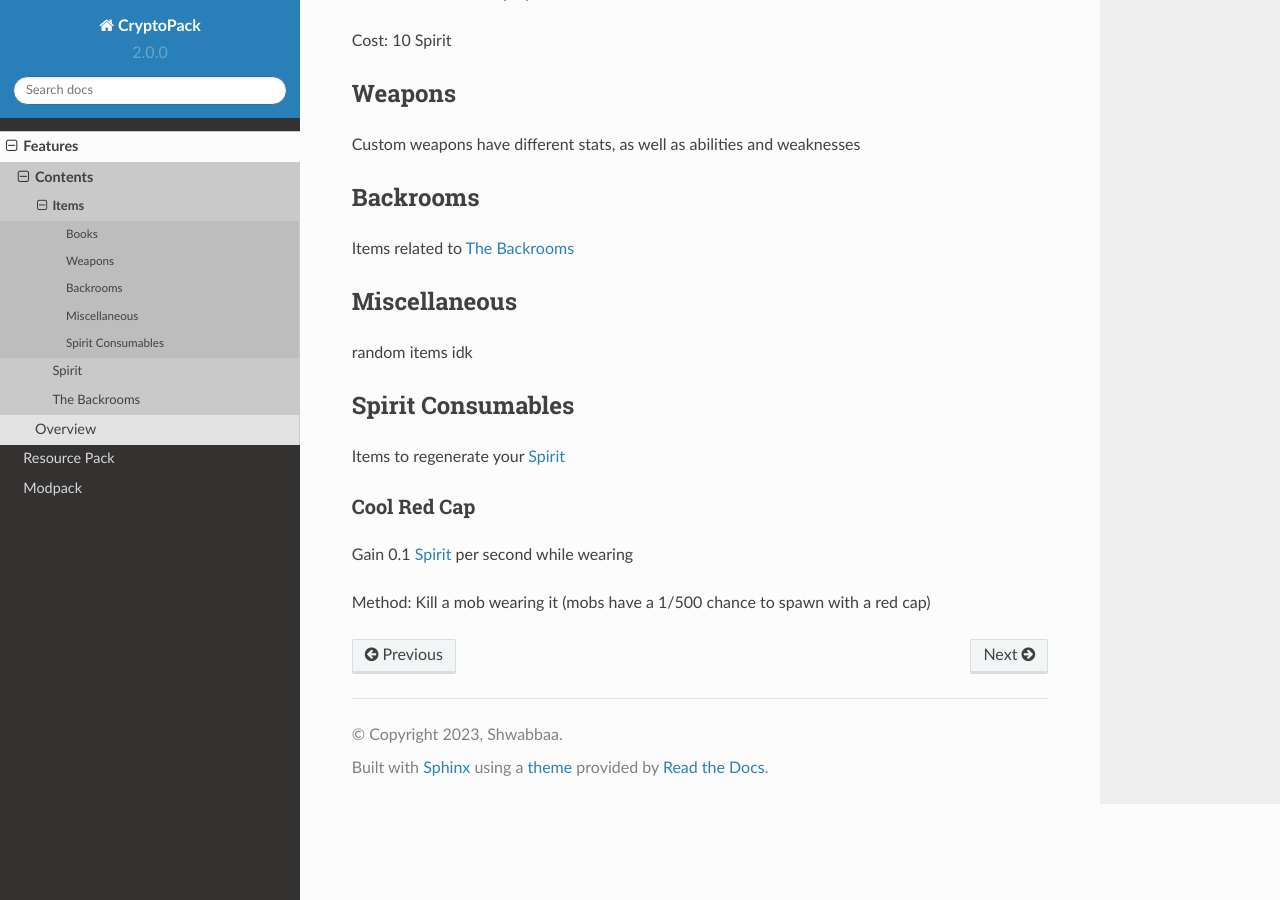
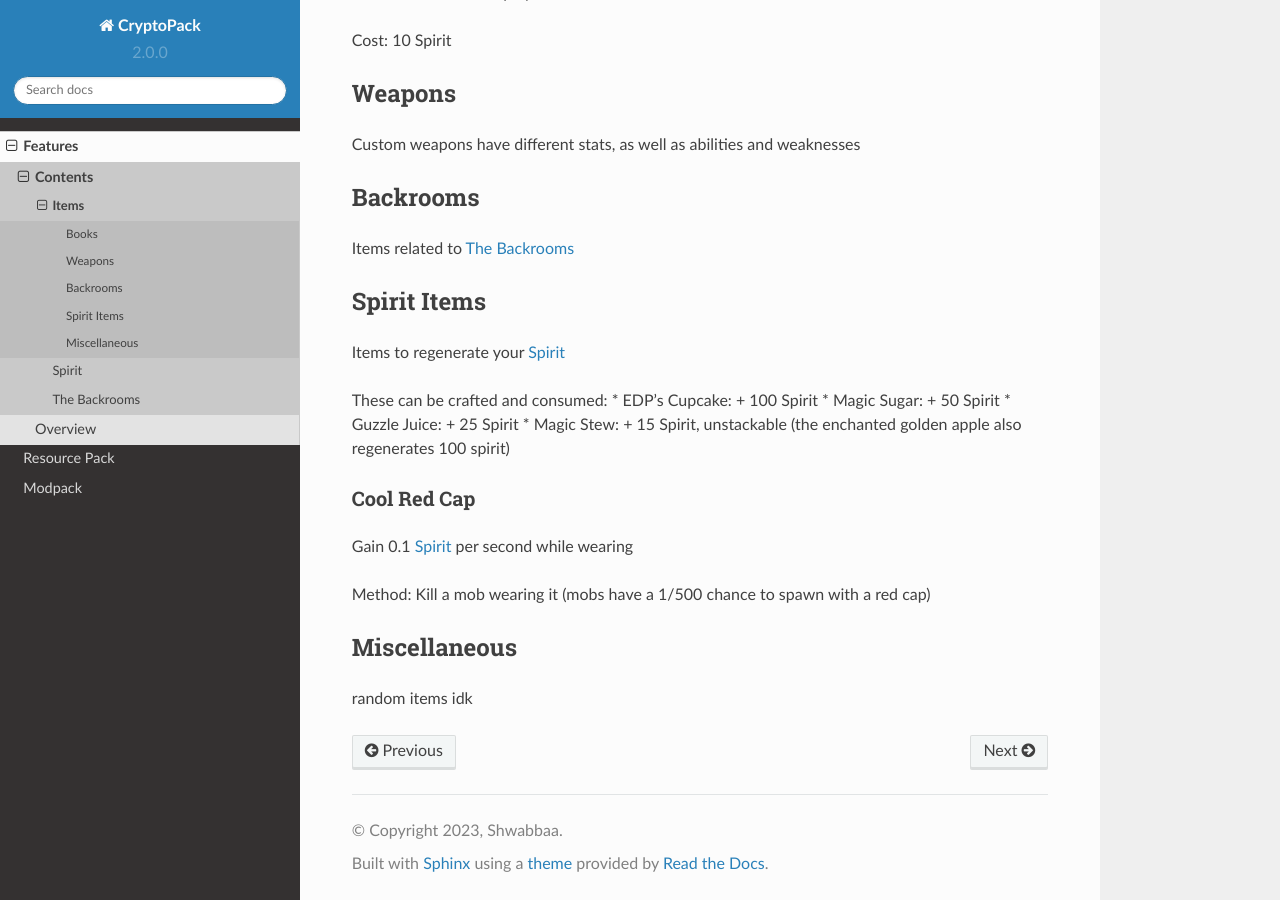
Before and after one commit to Shwabbaa/cryptopack-docs, a Sphinx documentation site: the page built from docs/source/features/items.rst, in a window 1280 px wide and 900 px high, scrolled down 5703 px. Built offline with Sphinx 7.4.7 and the Read the Docs theme 2.0.0, drawn with Linux system fonts in a browser that asks for light colours; pages that are not in the unit, such as notebooks, are missing from menus.

Commit message:
Update items.rst

```diff
--- a/docs/source/features/items.rst
+++ b/docs/source/features/items.rst
@@ -237,13 +237,16 @@ Backrooms
 --------
 Items related to :doc:`backrooms`
 
-Miscellaneous
---------
-random items idk
-
-Spirit Consumables
+Spirit Items
 --------
 Items to regenerate your :doc:`spirit`
+
+These can be crafted and consumed:
+* EDP's Cupcake: + 100 Spirit
+* Magic Sugar: + 50 Spirit
+* Guzzle Juice: + 25 Spirit
+* Magic Stew: + 15 Spirit, unstackable
+(the enchanted golden apple also regenerates 100 spirit)
 
 .. _cool-red-cap:
 Cool Red Cap
@@ -251,3 +254,7 @@ Cool Red Cap
 Gain 0.1 :doc:`spirit` per second while wearing
 
 Method: Kill a mob wearing it (mobs have a 1/500 chance to spawn with a red cap)
+
+Miscellaneous
+--------
+random items idk
```
